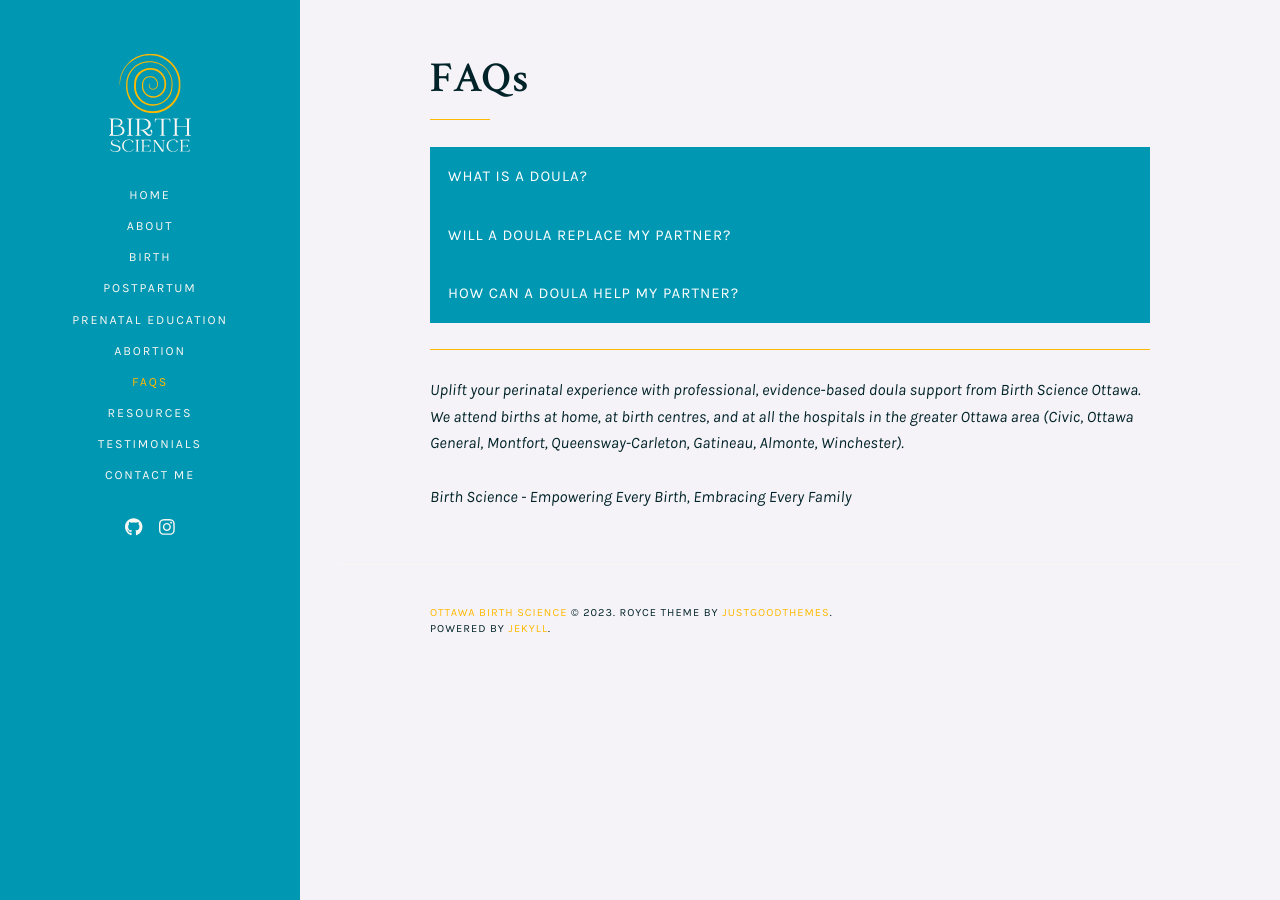
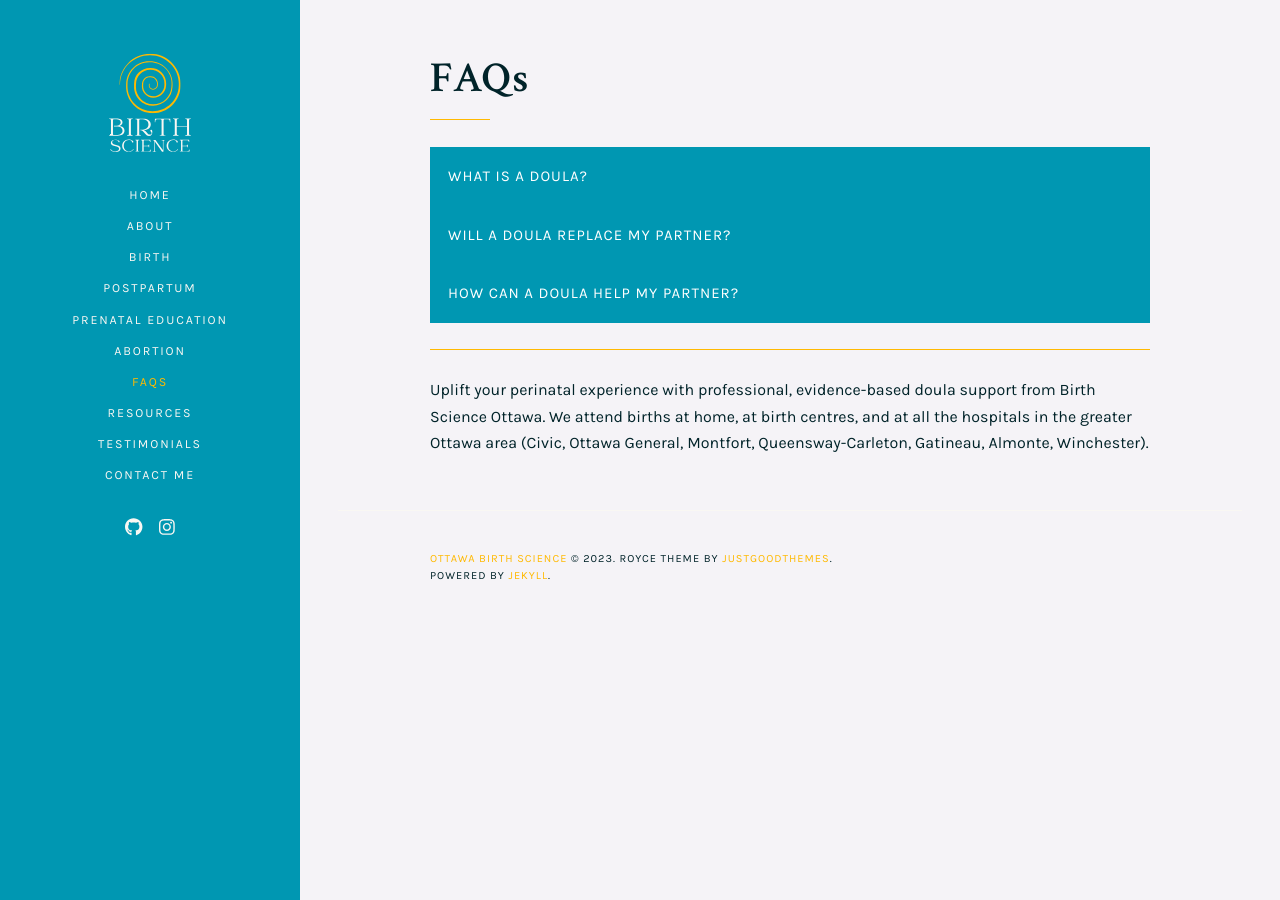
Before and after one commit to mch3rry/mypage, a Jekyll site: the page built from FAQ.md, in a window 1280 px wide. Built offline with Jekyll 4.4.1, drawn with Linux system fonts in a browser that asks for light colours.

Commit message:
Update FAQ.md

```diff
--- a/FAQ.md
+++ b/FAQ.md
@@ -70,6 +70,6 @@
 
 <hr style="height:1px;border-width:0;color:#ffb901;background-color:#ffb901">
 
-<p><i>Uplift your perinatal experience with professional, evidence-based doula support from Birth Science Ottawa. We attend births at home, at birth centres, and at all the hospitals in the greater Ottawa area (Civic, Ottawa General, Montfort, Queensway-Carleton, Gatineau, Almonte, Winchester).</i></p>
-
-<p><i>Birth Science - Empowering Every Birth, Embracing Every Family</i></p>
+<footer>
+<p>Uplift your perinatal experience with professional, evidence-based doula support from Birth Science Ottawa. We attend births at home, at birth centres, and at all the hospitals in the greater Ottawa area (Civic, Ottawa General, Montfort, Queensway-Carleton, Gatineau, Almonte, Winchester).</p>
+</footer>
```
